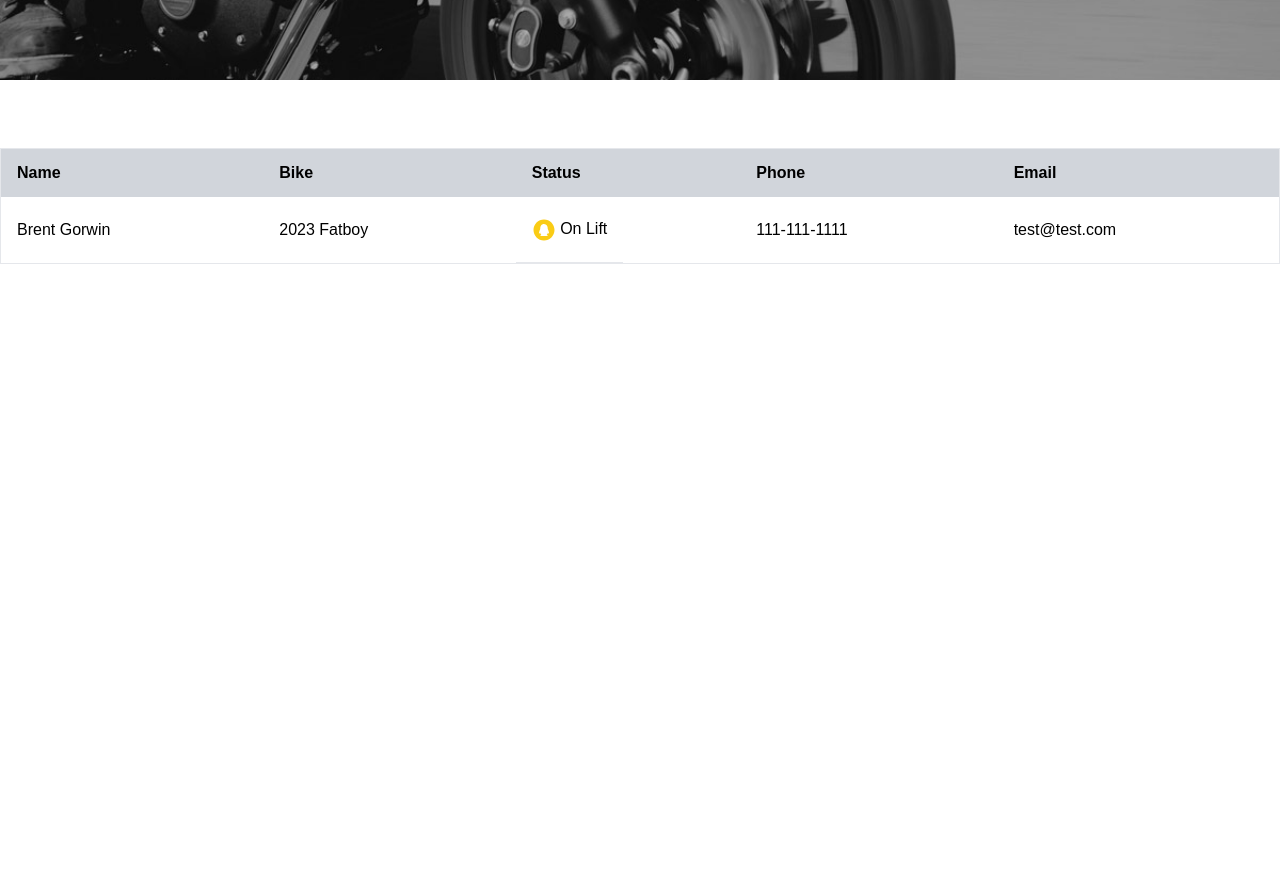
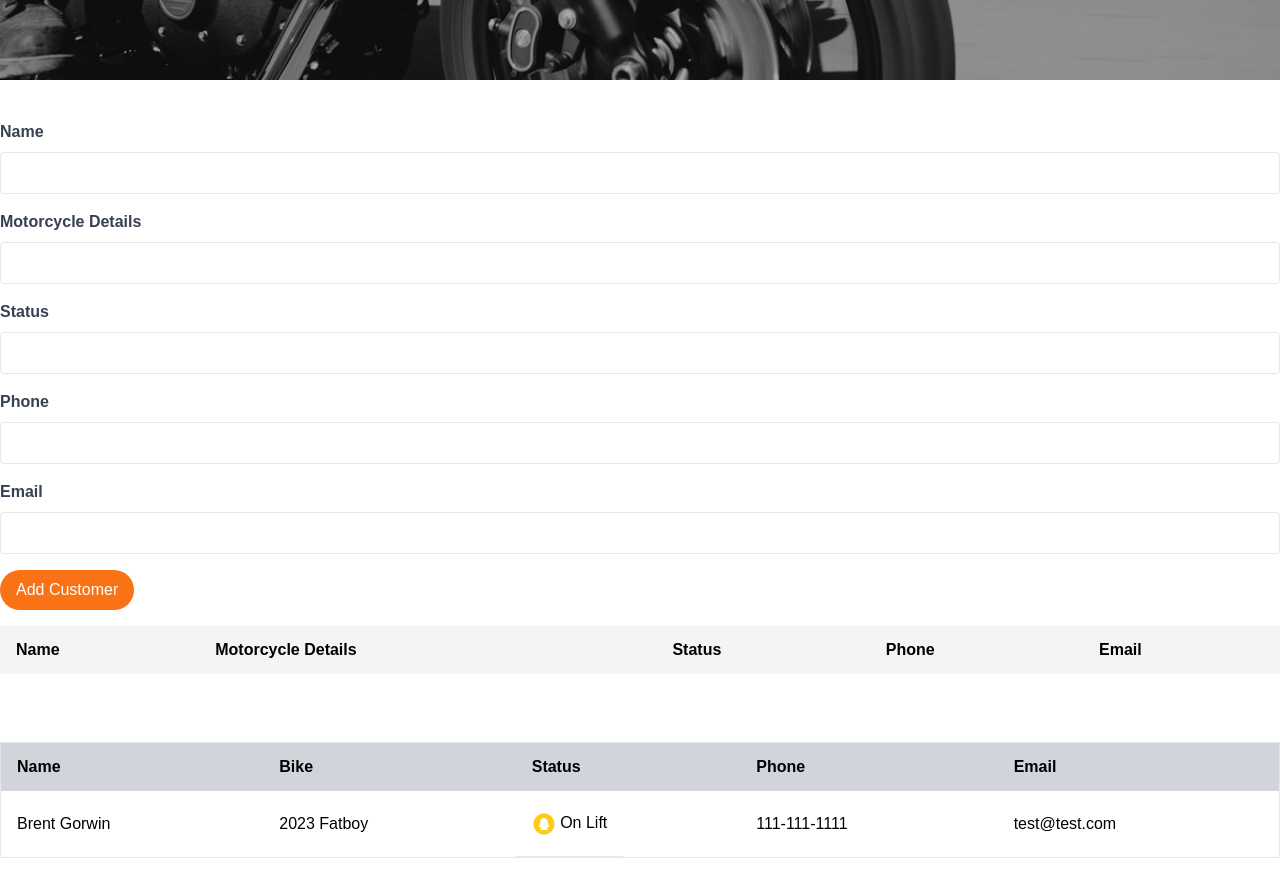
Before and after one commit to bgorwin/service-schedule, a Next.js app: page /schedule in a window 1280 px wide. Shown: the part 560-1431 px from the top of the page. Before the commit the page ends 872 px from the top, so only its background shows below. Built offline with nearby package versions, Linux system fonts and the light colour scheme.

Commit message:
Added the CustomerForm component that will add customers to a list with their details.

```diff
--- /dev/null
+++ b/components/CustomerForm.jsx
@@ -0,0 +1,129 @@
+"use client"
+import React, { useState } from 'react';
+
+const CustomerForm = () => {
+  const [customers, setCustomers] = useState([]);
+  const [name, setName] = useState('');
+  const [motorcycle, setMotorcycle] = useState('');
+  const [status, setStatus] = useState('');
+  const [phone, setPhone] = useState('');
+  const [email, setEmail] = useState('');
+
+
+  const handleSubmit = (e) => {
+    e.preventDefault();
+
+    const newCustomer = {
+      name,
+      motorcycle,
+      status,
+      phone,
+      email,
+    };
+
+    setCustomers([...customers, newCustomer]);
+
+    // Reset form fields
+    setName('');
+    setMotorcycle('');
+    setStatus('');
+    setPhone('');
+    setEmail('');
+  };
+
+  return (
+    <div className="container mx-auto">
+      <form onSubmit={handleSubmit} className="mb-4">
+        <div className="mb-4">
+          <label htmlFor="name" className="block text-gray-700 font-semibold mb-2">Name</label>
+          <input
+            type="text"
+            id="name"
+            value={name}
+            onChange={(e) => setName(e.target.value)}
+            className="border rounded py-2 px-3 w-full"
+            required
+          />
+        </div>
+
+        <div className="mb-4">
+          <label htmlFor="motorcycle" className="block text-gray-700 font-semibold mb-2">Motorcycle Details</label>
+          <input
+            type="text"
+            id="motorcycle"
+            value={motorcycle}
+            onChange={(e) => setMotorcycle(e.target.value)}
+            className="border rounded py-2 px-3 w-full"
+            required
+          />
+        </div>
+
+        <div className="mb-4">
+          <label htmlFor="status" className="block text-gray-700 font-semibold mb-2">Status</label>
+          <input
+            type="text"
+            id="status"
+            value={status}
+            onChange={(e) => setStatus(e.target.value)}
+            className="border rounded py-2 px-3 w-full"
+            required
+          />
+        </div>
+
+        <div className="mb-4">
+          <label htmlFor="phone" className="block text-gray-700 font-semibold mb-2">Phone</label>
+          <input
+            type="tel"
+            id="phone"
+            value={phone}
+            onChange={(e) => setPhone(e.target.value)}
+            className="border rounded py-2 px-3 w-full"
+            required
+          />
+        </div>
+
+        <div className="mb-4">
+          <label htmlFor="email" className="block text-gray-700 font-semibold mb-2">Email</label>
+          <input
+            type="email"
+            id="email"
+            value={email}
+            onChange={(e) => setEmail(e.target.value)}
+            className="border rounded py-2 px-3 w-full"
+            required
+          />
+        </div>
+
+
+        <button type="submit" className="bg-orange-500 hover:bg-black text-white py-2 px-4 rounded-full">
+          Add Customer
+        </button>
+      </form>
+
+      <table className="min-w-full bg-white">
+        <thead>
+          <tr>
+            <th className="py-3 px-4 bg-gray-100 font-semibold text-left">Name</th>
+            <th className="py-3 px-4 bg-gray-100 font-semibold text-left">Motorcycle Details</th>
+            <th className="py-3 px-4 bg-gray-100 font-semibold text-left">Status</th>
+            <th className="py-3 px-4 bg-gray-100 font-semibold text-left">Phone</th>
+            <th className="py-3 px-4 bg-gray-100 font-semibold text-left">Email</th>
+          </tr>
+        </thead>
+        <tbody>
+          {customers.map((customer, index) => (
+            <tr key={index}>
+              <td className="py-2 px-4 border-b">{customer.name}</td>
+              <td className="py-2 px-4 border-b">{customer.motorcycle}</td>
+              <td className="py-2 px-4 border-b">{customer.status}</td>
+              <td className="py-2 px-4 border-b">{customer.phone}</td>
+              <td className="py-2 px-4 border-b">{customer.email}</td>
+            </tr>
+          ))}
+        </tbody>
+      </table>
+    </div>
+  );
+};
+
+export default CustomerForm;
--- a/src/app/schedule/page.jsx
+++ b/src/app/schedule/page.jsx
@@ -1,6 +1,7 @@
 import Navbar from '../../../components/Navbar';
 import Hero from '../../../components/Hero';
 import CustomerList from '../../../components/CustomerList';
+import CustomerForm from '../../../components/CustomerForm';
 
 export default function Schedule() {
     return (
@@ -8,6 +9,10 @@ export default function Schedule() {
             <Navbar />
             <Hero heading="Schedule Dashboard" />
 
+            <section className="mt-10">
+                <CustomerForm   />
+            </section>
+
             <section className="py-12">
                 <CustomerList />
             </section>
```
